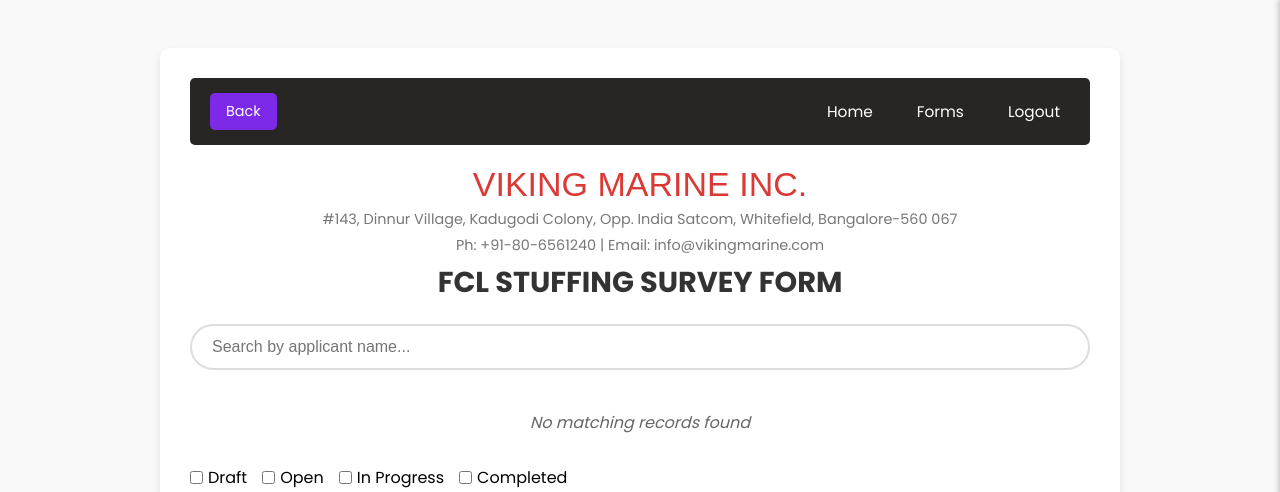
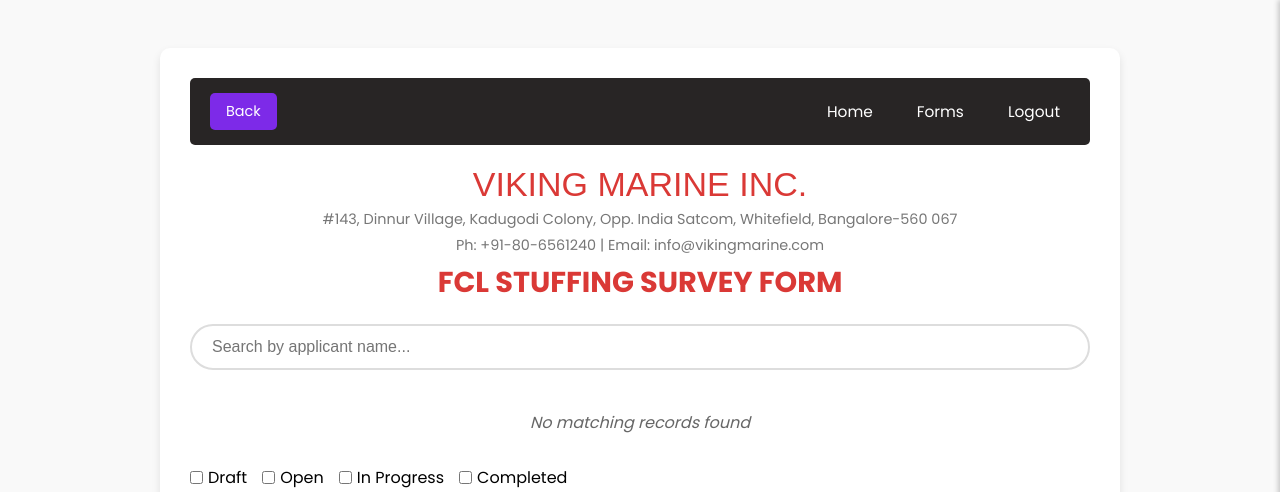
Before and after one commit to Praveen3226/viking12, a Flask app: page /empempedit in a window 1280 px wide. Shown: the top 492 px of the page. Run offline with Flask 3, Linux system fonts and the light colour scheme; the visitor is signed in with stand-in values (Sample User, id 1); data that the repository does not hold is empty.

Commit message:
Update empempedit.html

```diff
--- a/templates/empempedit.html
+++ b/templates/empempedit.html
@@ -6,7 +6,9 @@
     <title>FCL Stuffing Survey Report Form</title>
     <link href="https://fonts.googleapis.com/css2?family=Poppins:wght@300;400;500;600;700&display=swap" rel="stylesheet">
     <style>
-
+                    h1 {
+            -webkit-text-fill-color: #da3936;
+        }
         body {
             font-family: 'Poppins', sans-serif;
             background-color: #f9f9f9;
```
